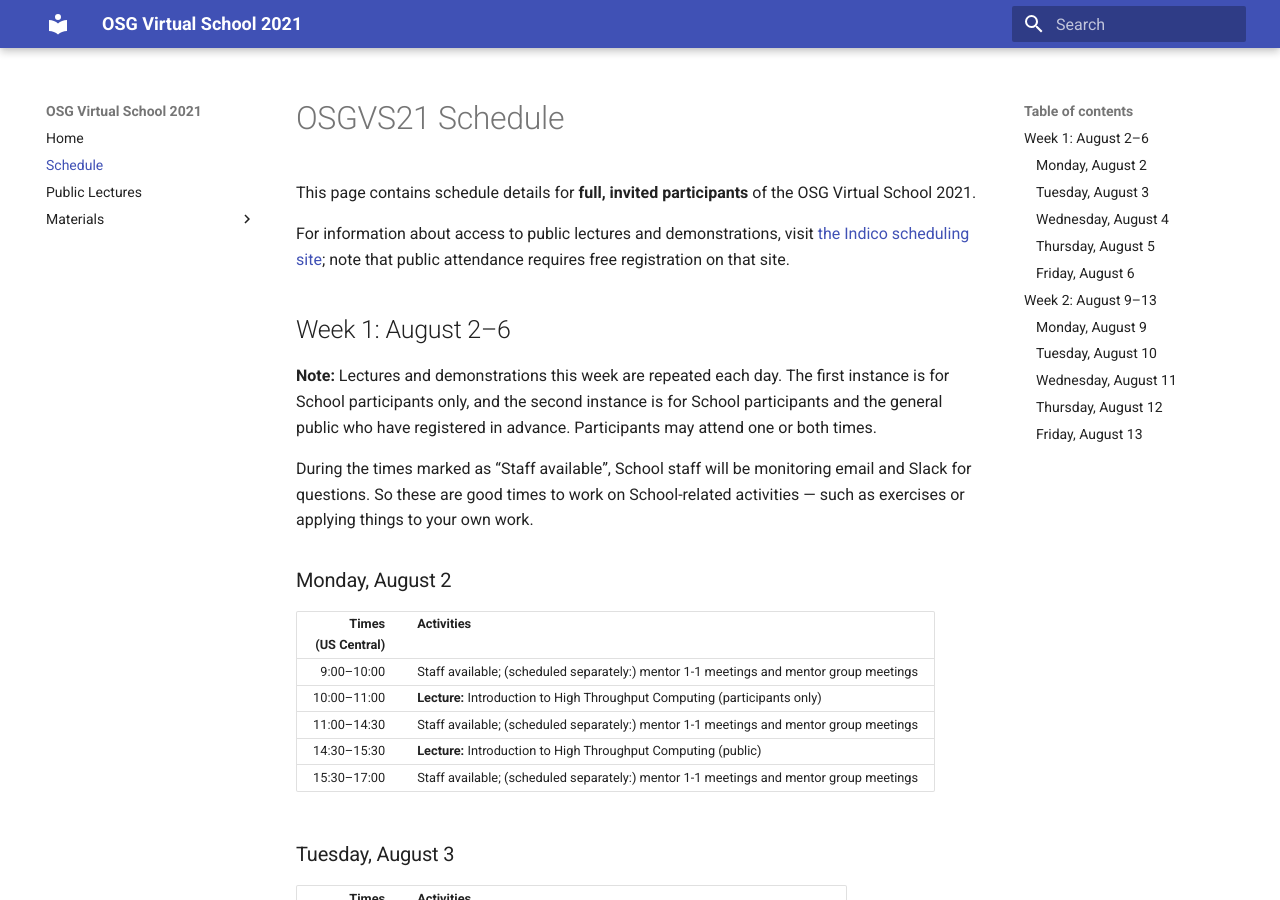
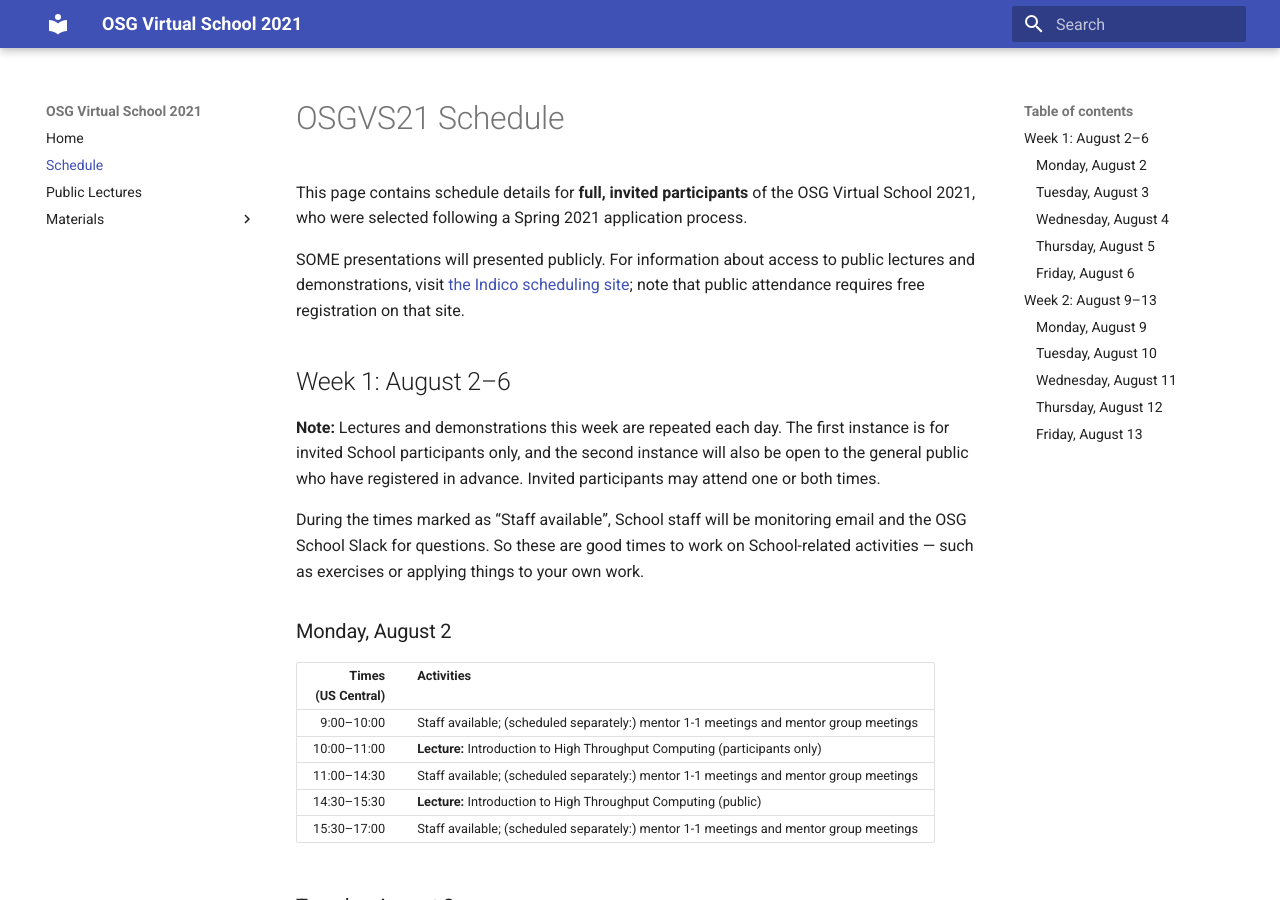
Before and after one commit to osg-htc/virtual-school-2021, an MkDocs documentation site: the page built from docs/schedule.md, in a window 1280 px wide and 900 px high. Built offline with MkDocs 1.6.1 and Material for MkDocs 9.7.7, drawn with Linux system fonts in a browser that asks for light colours.

Commit message:
clarify participant-specificity

```diff
--- a/docs/schedule.md
+++ b/docs/schedule.md
@@ -1,20 +1,21 @@
 # OSGVS21 Schedule
 
-This page contains schedule details for **full, invited participants** of the OSG Virtual School 2021.
+This page contains schedule details for **full, invited participants** of the OSG Virtual School 2021,
+who were selected following a Spring 2021 application process.
 
-For information about access to public lectures and demonstrations,
+SOME presentations will presented publicly. For information about access to public lectures and demonstrations,
 visit [the Indico scheduling site](https://indico.fnal.gov/event/49686/);
 note that public attendance requires free registration on that site.
 
 ## Week 1: August 2&ndash;6
 
 **Note:** Lectures and demonstrations this week are repeated each day.
-The first instance is for School participants only,
-and the second instance is for School participants and the general public who have registered in advance.
-Participants may attend one or both times.
+The first instance is for invited School participants only,
+and the second instance will also be open to the general public who have registered in advance.
+Invited participants may attend one or both times.
 
 During the times marked as &ldquo;Staff available&rdquo;,
-School staff will be monitoring email and Slack for questions.
+School staff will be monitoring email and the OSG School Slack for questions.
 So these are good times to work on School-related activities&nbsp;&mdash;
 such as exercises or applying things to your own work.
 
```
